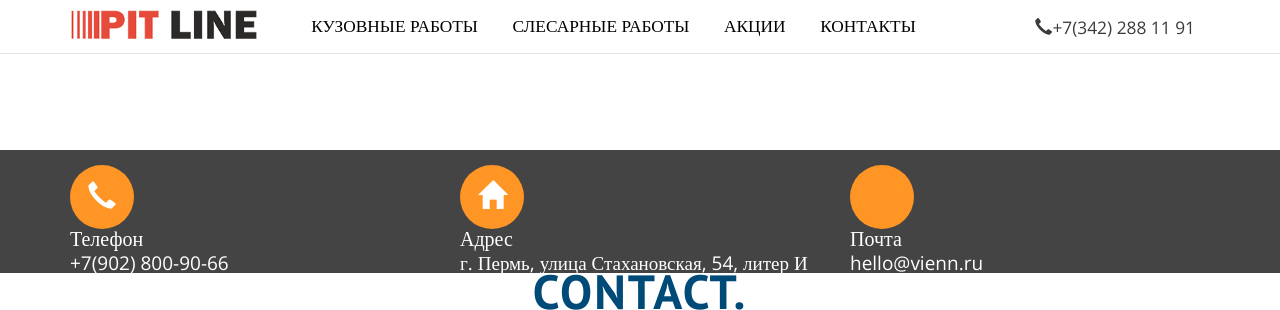
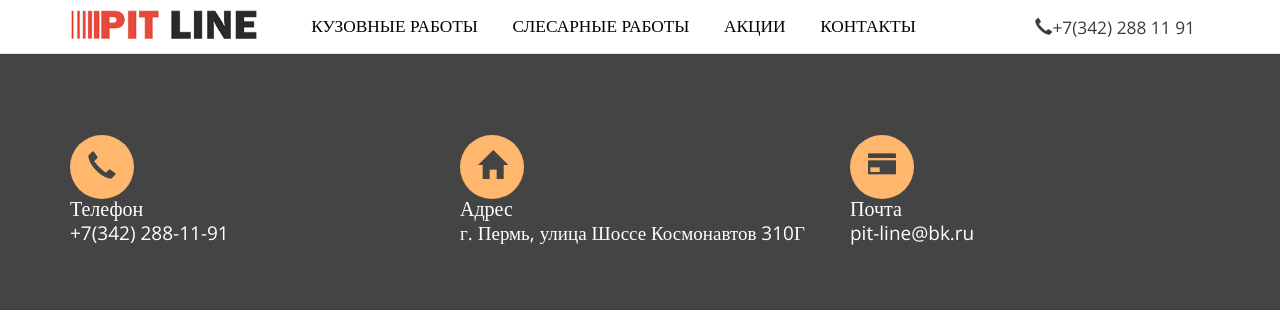
Before and after one commit to che4web/pitline, a Django app: page /contact in a window 1280 px wide. Shown: the top 310 px of the page. Run offline with Django 3.2, Linux system fonts and the light colour scheme; some libraries are stand-ins or nearby versions.

Commit message:
add contacts

```diff
--- a/app/static/app/content/site.css
+++ b/app/static/app/content/site.css
@@ -165,31 +165,45 @@ background: #e5e5e5;
 .contact-page{
     background-color:#444444;
     color:#FFFFFF;
-    margin-top:150px;
+    /*margin-top:150px;*/
 }
 
-.alt-features-title-1 {
+.contact-page__contacts__title {
     margin-bottom: 5px;
     font-size: 20px;
     font-weight: 300;
 }
 
-.alt-features-descr-1 {
+.contact-page__contacts__descr {
     font-size: 19px;
     font-weight: 300;
 }
 
-.alt-features-icon-1 {
+.contact-page__contacts__icon {
     width: 64px;
     height: 64px;
     /*display: inline-block;*/
     font-size: 28px;
     line-height: 64px;
-    color: #fff;
-    background: #ff9524;
+    /*color: #fff;*/
+    color:#444444;
+    background: #FEB76D;
     margin-top: 15px;
     text-align:center;
     -webkit-border-radius: 90%;
     -moz-border-radius: 90%;
     border-radius: 90%;
 }
+
+.contact-page__map iframe{
+    width:100%;
+    height:450px;
+    padding-left:2px;
+    padding-right:2px;
+    /*margin-top:150px;*/
+}
+
+.contact-page__contacts{
+    padding-top:70px;
+    padding-bottom:70px;
+}
--- a/app/templates/app/contact.html
+++ b/app/templates/app/contact.html
@@ -4,94 +4,52 @@
 {% block content %}
 <meta charset="utf-8" />
 <section class="contact-page">
-    <div class="container relative">
+    <div class="container relative contact-page__contacts">
         <div class="row">
             <div class="col-sm-6 col-md-4 col-lg-4">
-                <div class="">
-                    <div class="alt-features-icon-1">
+                <div>
+                    <div class="contact-page__contacts__icon">
                         <i class="glyphicon glyphicon-earphone"></i>
                     </div>
-                    <h3 class="alt-features-title-1">Телефон</h3>
-                    <div class="alt-features-descr-1">
-                        +7(902) 800-90-66
+                    <h3 class="contact-page__contacts__title">Телефон</h3>
+                    <div class="contact-page__contacts__descr">
+                        +7(342) 288-11-91
                         <br>
                     </div>
                 </div>
             </div>
 
-                    <div class="col-sm-6 col-md-4 col-lg-4" itemprop="address" itemscope="" itemtype="http://schema.org/PostalAddress">
-
-                        <div class="alt-features-item-1 align-center">
-
-                            <div class="alt-features-icon-1">
-
-                                <i class="glyphicon glyphicon-home"></i>
-
-                            </div>
-
-                            <h3 class="alt-features-title-1">Адрес</h3>
-
-                            <div class="alt-features-descr-1">
-
-                                г. <span itemprop="addressLocality">Пермь</span>, улица <span itemprop="streetAddress" content="Стахановская, 54И">Стахановская, 54, литер И</span>
-
-                            </div>
-
-                        </div>
-
+            <div class="col-sm-6 col-md-4 col-lg-4">
+                <div class="alt-features-item-1 align-center">
+                    <div class="contact-page__contacts__icon">
+                        <i class="glyphicon glyphicon-home"></i>
                     </div>
-
-                    <!-- End Contact Item -->
-
-
-
-                    <!-- Contact Item-->
-
-                    <div class="col-sm-6 col-md-4 col-lg-4">
-
-                        <div class="alt-features-item-1 align-center">
-
-                            <div class="alt-features-icon-1">
-
-                                <i class="fa fa-envelope"></i>
-
-                            </div>
-
-                            <h3 class="alt-features-title-1">Почта</h3>
-
-                            <div class="alt-features-descr-1 email-link">
-
-                                <a href="mailto:hello@vienn.ru"><span itemprop="email">hello@vienn.ru</span></a>
-
-                            </div>
-
-                        </div>
-
+                    <h3 class="contact-page__contacts__title">Адрес</h3>
+                    <div class="contact-page__contacts__descr">
+                        г. <span itemprop="addressLocality">Пермь</span>, улица <span itemprop="streetAddress" content="Стахановская, 54И">Шоссе Космонавтов 310Г</span>
                     </div>
-
-                    <!-- End Contact Item -->
-
-
+                </div>
             </div>
 
-            <!-- End Contact Information -->
+            <div class="col-sm-6 col-md-4 col-lg-4">
+                <div class="alt-features-item-1 align-center">
+                    <div class="contact-page__contacts__icon">
+                        <i class="glyphicon glyphicon-credit-card"></i>
+                            </div>
+                            <h3 class="contact-page__contacts__title">Почта</h3>
+                            <div class="contact-page__contacts__descr">
+                                <a href="mailto:pit-line@bk.ru"><span itemprop="email">pit-line@bk.ru</span></a>
+                            </div>
+                        </div>
+            </div>
+        </div>
+    </div>
 
-
-
-
-
-
-
-
-
-
-
-        </div>
+    <div class="contact-page__map">
+                <iframe src="https://www.google.com/maps/embed?pb=!1m18!1m12!1m3!1d2116.9809936290876!2d56.109888616001264!3d57.95427798119893!2m3!1f0!2f0!3f0!3m2!1i1024!2i768!4f13.1!3m3!1m2!1s0x43e8bed4edf7b43b%3A0x1c314cb9b99f0e3f!2z0YguINCa0L7RgdC80L7QvdCw0LLRgtC-0LIsIDMxMCwg0J_QtdGA0LzRjCwg0J_QtdGA0LzRgdC60LjQuSDQutGA0LDQuSwgNjE0NTAw!5e0!3m2!1sru!2sru!4v1476628025382" frameborder="0" style="border:0" allowfullscreen></iframe>
+	</div>
 </section>
-
-<h2>{{ title }}.</h2>
-<h3>{{ message }}</h3>
-
+<!--
 <address>
     One Microsoft Way<br />
     Redmond, WA 98052-6399<br />
@@ -103,5 +61,5 @@
     <strong>Support:</strong>   <a href="mailto:Support@example.com">Support@example.com</a><br />
     <strong>Marketing:</strong> <a href="mailto:Marketing@example.com">Marketing@example.com</a>
 </address>
-
+-->
 {% endblock %}
```
